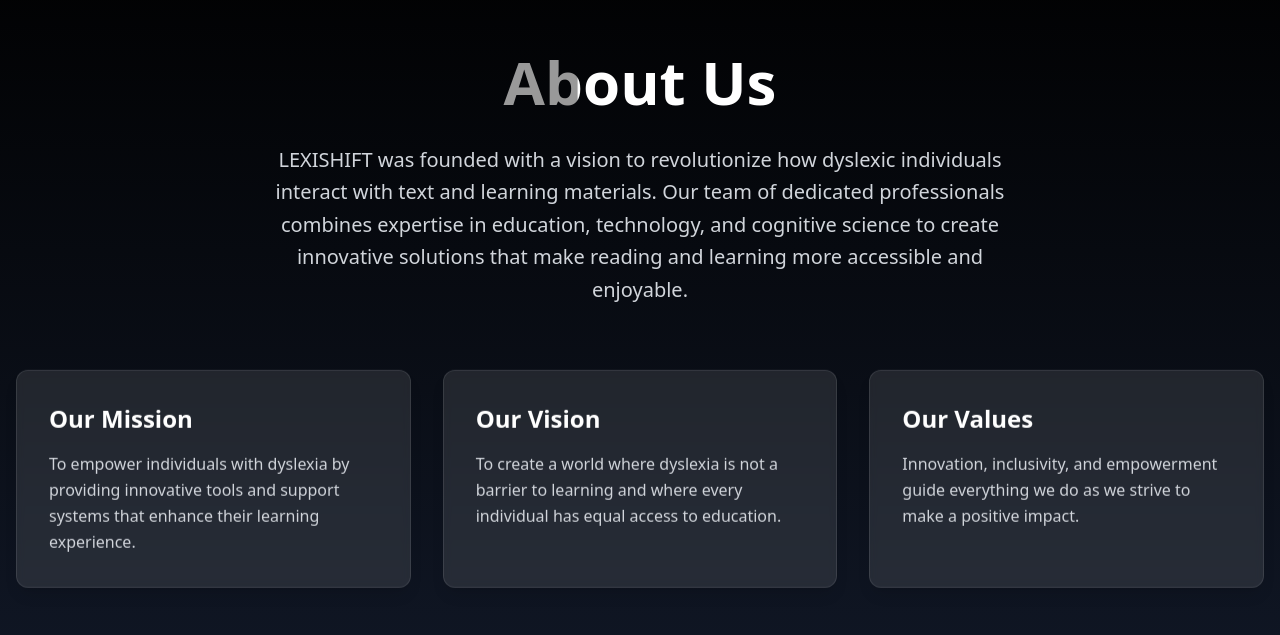
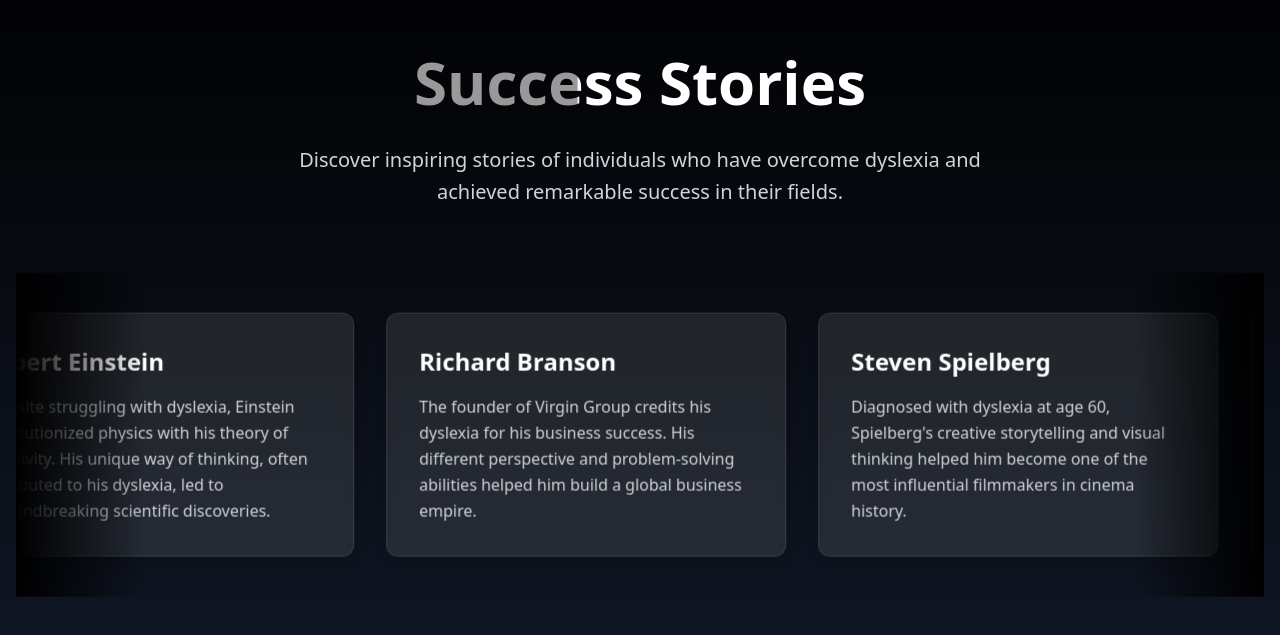
Before and after one commit to Sahnik0/Lexishift-Landing-, a React (Vite) app: page / in a window 1280 px wide. Shown: the part 2151-2786 px from the top of the page. Built offline with nearby package versions, Linux system fonts and the light colour scheme; a web font is replaced by a local one.

Commit message:
Added the testimonial part

```diff
--- a/src/App.tsx
+++ b/src/App.tsx
@@ -284,6 +284,95 @@
   </motion.div>
 )
 
+const SlidingStories = ({ theme }: { theme: string }) => {
+  const stories = [
+    {
+      title: "Albert Einstein",
+      description: "Despite struggling with dyslexia, Einstein revolutionized physics with his theory of relativity. His unique way of thinking, often attributed to his dyslexia, led to groundbreaking scientific discoveries.",
+    },
+    {
+      title: "Richard Branson",
+      description: "The founder of Virgin Group credits his dyslexia for his business success. His different perspective and problem-solving abilities helped him build a global business empire.",
+    },
+    {
+      title: "Steven Spielberg",
+      description: "Diagnosed with dyslexia at age 60, Spielberg's creative storytelling and visual thinking helped him become one of the most influential filmmakers in cinema history.",
+    },
+    {
+      title: "Tom Cruise",
+      description: "Diagnosed with dyslexia at age 7, Cruise overcame reading challenges to become one of Hollywood's most successful actors, proving that dyslexia doesn't limit potential.",
+    },
+    {
+      title: "Walt Disney",
+      description: "Despite his dyslexia, Disney built an entertainment empire and revolutionized animation, showing that creativity knows no bounds.",
+    },
+    {
+      title: "John Lennon",
+      description: "The legendary Beatles musician had dyslexia but turned his unique perspective into groundbreaking musical innovations and artistic expressions.",
+    }
+  ]
+
+  // Duplicate the stories array for seamless loop
+  const duplicatedStories = [...stories, ...stories]
+
+  return (
+    <div className="relative overflow-hidden py-10">
+      {/* Add gradient masks for smooth fade effect */}
+      <div className={`absolute left-0 top-0 bottom-0 w-32 z-10 pointer-events-none
+        ${theme === "dark"
+          ? "bg-gradient-to-r from-black to-transparent"
+          : "bg-gradient-to-r from-white to-transparent"}`}
+      />
+      <div className={`absolute right-0 top-0 bottom-0 w-32 z-10 pointer-events-none
+        ${theme === "dark"
+          ? "bg-gradient-to-l from-black to-transparent"
+          : "bg-gradient-to-l from-white to-transparent"}`}
+      />
+
+      <motion.div
+        animate={{
+          x: [0, -50 * stories.length],
+        }}
+        transition={{
+          x: {
+            repeat: Infinity,
+            repeatType: "loop",
+            duration: 30,
+            ease: "linear",
+          },
+        }}
+        className="flex gap-8"
+      >
+        {duplicatedStories.map((story, index) => (
+          <motion.div
+            key={index}
+            className={`flex-shrink-0 w-[400px] p-8 rounded-xl backdrop-blur-sm shadow-lg
+              ${theme === "dark"
+                ? "bg-white/10 border border-white/10"
+                : "bg-black/10 border border-gray-200"
+              } transition-all duration-300`}
+            whileHover={{
+              scale: 1.05,
+              backgroundColor: theme === "dark" ? "rgba(255, 255, 255, 0.15)" : "rgba(0, 0, 0, 0.15)",
+              transition: { duration: 0.2 }
+            }}
+          >
+            <motion.h3
+              className={`text-2xl font-bold mb-4 ${theme === "light" ? "text-stroke-light" : ""}`}
+              whileHover={{ scale: 1.02 }}
+            >
+              {story.title}
+            </motion.h3>
+            <p className={`${theme === "dark" ? "text-gray-300" : "text-gray-700"} leading-relaxed`}>
+              {story.description}
+            </p>
+          </motion.div>
+        ))}
+      </motion.div>
+    </div>
+  )
+}
+
 function App() {
   const featuresRef = useRef<HTMLDivElement>(null)
   const aboutRef = useRef<HTMLDivElement>(null)
@@ -542,7 +631,7 @@
         </div>
       </motion.div>
 
-{/* About Us Section */}
+{/* Success Stories Section */}
 <motion.div
   id="about"
   ref={aboutRef}
@@ -555,62 +644,18 @@
     <motion.div className="text-center mb-16">
       <h2 className={`text-4xl md:text-6xl font-bold mb-8 hero-text-gradient ${
         theme === "light" ? "text-stroke-heavy" : ""
-      }`}>About Us</h2>
+      }`}>Success Stories</h2>
       <p className={`text-xl ${
         theme === "dark" ? "text-gray-300" : "text-gray-700"
       } max-w-3xl mx-auto leading-relaxed`}>
-        LEXISHIFT was founded with a vision to revolutionize how dyslexic individuals interact with text and
-        learning materials. Our team of dedicated professionals combines expertise in education, technology, and
-        cognitive science to create innovative solutions that make reading and learning more accessible and
-        enjoyable.
+        Discover inspiring stories of individuals who have overcome dyslexia and achieved remarkable success in their fields.
       </p>
     </motion.div>
 
-    <div className="grid grid-cols-1 md:grid-cols-3 gap-8">
-      {[
-        {
-          title: "Our Mission",
-          description:
-            "To empower individuals with dyslexia by providing innovative tools and support systems that enhance their learning experience.",
-        },
-        {
-          title: "Our Vision",
-          description:
-            "To create a world where dyslexia is not a barrier to learning and where every individual has equal access to education.",
-        },
-        {
-          title: "Our Values",
-          description:
-            "Innovation, inclusivity, and empowerment guide everything we do as we strive to make a positive impact.",
-        },
-      ].map((item, index) => (
-        <motion.div
-          key={index}
-          initial={{ opacity: 0, y: 50 }}
-          whileInView={{ opacity: 1, y: 0 }}
-          transition={{ duration: 0.8, delay: index * 0.2 }}
-          viewport={{ once: true }}
-          className={`p-8 rounded-xl backdrop-blur-sm shadow-lg transition-all duration-300 ${
-            theme === "dark"
-              ? "bg-white/10 hover:bg-white/20 border border-white/10"
-              : "bg-black/10 hover:bg-black/15 border border-gray-200"
-          }`}
-        >
-          <h3 className={`text-2xl font-bold mb-4 ${
-            theme === "light" ? "text-stroke-light" : ""
-          }`}>
-            {item.title}
-          </h3>
-          <p className={`${
-            theme === "dark" ? "text-gray-300" : "text-gray-700"
-          } leading-relaxed`}>
-            {item.description}
-          </p>
-        </motion.div>
-      ))}
-    </div>
+    <SlidingStories theme={theme} />
   </div>
 </motion.div>
+
       {/* Footer */}
       <footer
         className={`${theme === "dark" ? "bg-black border-gray-800" : "bg-white border-gray-200"} border-t py-16 px-4`}
```
